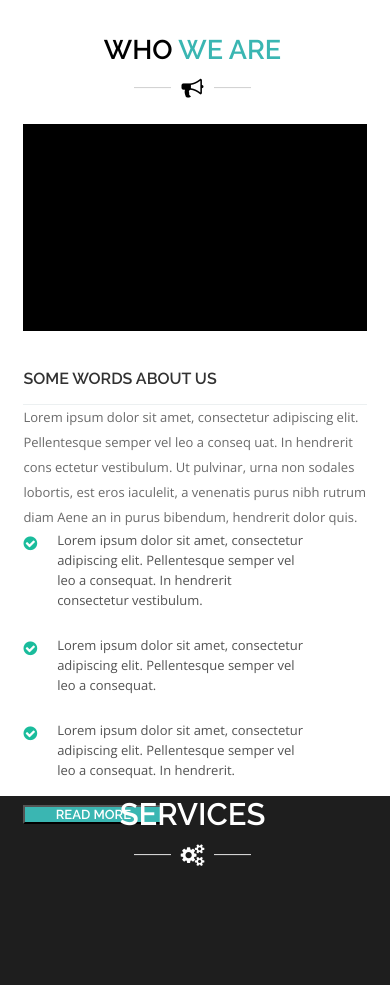
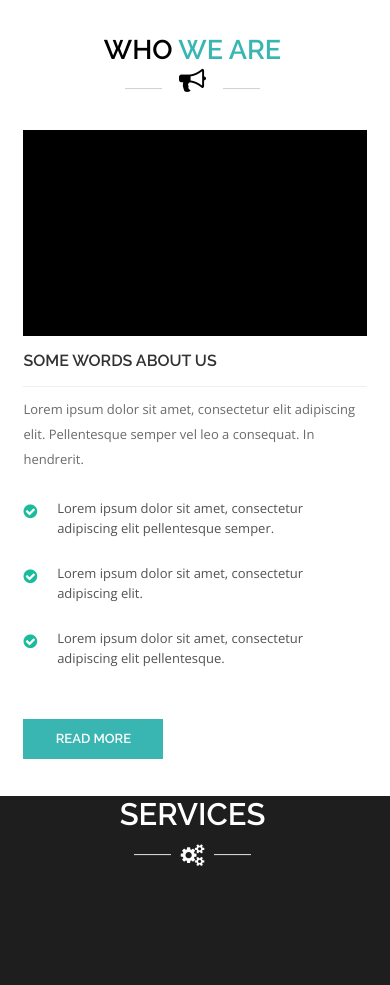
Before and after one commit to SnowFlake15/5.personal-project-scss, a plain HTML site: page index.html in a window 390 px wide. Shown: the part 286-1271 px from the top of the page. Drawn offline with nearby package versions, Linux system fonts and the light colour scheme.

Commit message:
components 1,2,3

```diff
--- a/index.html
+++ b/index.html
@@ -37,6 +37,8 @@
 
         </div>
         <div class="component2">
+            <!-- <div class="component2img"> -->
+
 
                 <div>
                     <button class="butleft"><i class="fa  fa-angle-left"></i></button>
@@ -60,7 +62,7 @@
                     <button class="butright"><i class="fa  fa-angle-right"></i></button>
                 </div>
 
-
+            <!-- </div> -->
         </div>
         <div class="component3">
             <div class="content">
@@ -77,7 +79,6 @@
                         <div class="comp3head">SOME WORDS ABOUT US</div>
                         <div class="comp3parag">Lorem ipsum dolor sit amet, consectetur adipiscing elit. Pellentesque semper vel leo a consequat. In hendrerit consectetur vestibulum. Ut pulvinar, urna non sodales lobortis, est eros iacul elit, a venenatis purus nibh rutrum diam.</div>
                         <div class="comp4">
-
                             <div class="news">
                                 <div  class="comp41">
                                     <div  class="comp41img"><i class="fa fa-gear"></i></div>
@@ -112,6 +113,7 @@
                         </div>
                     </div>
                 </div>
+
                     <div class="contentAbout11"></div>
                     <div class="contentAbout21">
 
@@ -119,7 +121,7 @@
                             <div class="comp31head">SOME WORDS ABOUT US</div>
                             <div class="comp32parag">Lorem ipsum dolor sit amet, consectetur adipiscing elit. Pellentesque semper vel leo a conseq uat. In hendrerit cons ectetur vestibulum. Ut pulvinar, urna non sodales lobortis, est eros iaculelit, a venenatis purus nibh rutrum diam Aene
                                 an in purus bibendum, hendrerit dolor quis.</div>
-                        <div><ul>
+                            <div class="comp3list"><ul>
                                 <div class="li1">
                                     <i class="fa fa-check-circle"></i><li> Lorem ipsum dolor sit amet, consectetur adipiscing elit. Pellentesque semper vel leo a consequat. In hendrerit consectetur vestibulum. </li>
                                 </div>
@@ -136,12 +138,39 @@
                         </div>
 
                     </div>
+
+                <div class="contentAbout211">
+                    <div class="contentAbout111"></div>
+                    <div class="contentAbout221">
+                        <div class="comp311head">SOME WORDS ABOUT US</div>
+                        <div  class="comp311body">
+                        <div class="comp321parag">Lorem ipsum dolor sit amet, consectetur elit adipiscing elit. Pellentesque semper vel leo a consequat. In hendrerit.</div>
+                        <div class="comp31list"><ul>
+                            <div class="li1">
+                                <i class="fa fa-check-circle"></i><li> Lorem ipsum dolor sit amet, consectetur adipiscing elit pellentesque semper. </li>
+                            </div>
+                            <div class="li1">
+                                <i class="fa fa-check-circle"></i><li> Lorem ipsum dolor sit amet, consectetur adipiscing elit. </li>
+                            </div>
+                            <div class="li1">
+                                <i class="fa fa-check-circle"></i><li> Lorem ipsum dolor sit amet, consectetur adipiscing elit pellentesque. </li>
+                            </div>
+                            <ul>
+
+                        </div>
+                            <button class="butRead1">READ MORE</button>
+                        </div>
+                    </div>
+
+                </div>
             </div>
         </div>
         <div class="component4">
             <div class="content2">
+                <!-- <img style="height: 100%;" src="images/component2/a0a3b5105448705.5f9ef9a33552d.jpg" alt=""> -->
                 <div>
                     <div class="contentHeader11"><div>SERVICES</div>
+
                         <div class="contentHeader22">
                             <img src="images/component3/Seperator.png" alt="">
                             <i class="fa fa-gears"></i>
@@ -156,6 +185,7 @@
                 </div>
             </div>
         </div>
+        <!-- <img  src="images/component2/a0a3b5105448705.5f9ef9a33552d.jpg" alt=""> -->
         <div class="component5"></div>
         <div class="component6"></div>
         <div class="component7"></div>
--- a/styles/components/component2/base.scss
+++ b/styles/components/component2/base.scss
@@ -2,18 +2,32 @@
     width: 100%;
     background-color: $lightBackground;
     color: $white;
-    background-image: url(../../../images/component2/a0a3b5105448705.5f9ef9a33552d.jpg);
+
     display: flex;
     justify-content: space-between;
     box-sizing: border-box;
     align-items: center;
 
 }
+// .component2img{
+    // background-image: url("../../../images/component2/a0a3b5105448705.5f9ef9a33552d.jpg");
+//     height: 100%;
+
+//     /* Center and scale the image nicely */
+//     background-position: center;
+//     background-repeat: no-repeat;
+//     background-size: cover;
+//     display: flex;
+//     justify-content: space-between;
+//     box-sizing: border-box;
+//     align-items: center;
+// }
 
 .caption{
     width: 714;
     height: 276px;
     margin-left: 20px;
+
     display: flex;
     justify-content: center;
     align-items: center;
--- a/styles/components/component3/base.scss
+++ b/styles/components/component3/base.scss
@@ -1,29 +1,11 @@
 .contentHeader{
-    font-size: 31px;
-    font-family: 'Raleway';
-    font-weight: 600;
-    display: flex;
-    flex-direction: column;
-    justify-content: space-around;
-    margin-right: 5px;
+    @include contentHeader();
     span{
         color: $green;
     }
-    i{
-        margin: 0px 10px;
-    }
-    text-align: center;
 }
-.contentHeader2{
-    display: flex;
-    align-items: center;
-    justify-content: center;
-    margin-top: 12px;
-    font-size: 22px;
+
+
+.content{
+    @include content();
 }
-.content{
-    margin: auto;
-    display: flex;
-    flex-direction: column;
-    justify-content: space-between;
-}
--- a/styles/components/component3/desktop-x-large.scss
+++ b/styles/components/component3/desktop-x-large.scss
@@ -1,5 +1,5 @@
 
-@media (min-width:1025px){
+@media (min-width:1025px) and (max-width: 1920px){
     .component3{
         width: 100%;
         height: 818px;
@@ -96,4 +96,19 @@
     .contentAbout21{
         display: none;
     }
+    .contentAbout211{
+        display: none;
+    }
+    .contentAbout221{
+        display: none;
+    }
+    .comp311head{
+        display: none;
+    }
+    .comp321parag{
+        display: none;
+    }
+    .comp31list{
+        display: none;
+    }
 }
--- a/styles/components/component3/mobile.scss
+++ b/styles/components/component3/mobile.scss
@@ -13,14 +13,19 @@
     .contentAbout{
         display: none;
     }
-    .contentAbout21{
+    .contentAbout211{
+        height: 630px;
         display: flex;
         flex-direction: column;
         // padding-bottom: 10px;
         box-sizing: border-box;
         // justify-content: space-between;
     }
-    .contentAbout11{
+    .contentAboutt{
+        justify-content: none;
+        flex-direction: row;
+    }
+    .contentAbout111{
         width: 100%;
         margin: auto;
         background-color: black;
@@ -29,9 +34,16 @@
         height: 207px;
         // margin: auto;
     }
-    .contentAbout22{
+    .comp311body{
+        display: flex;
+        flex-direction: column;
+        justify-content: space-between;
+        height: 87%;
+        margin-top: 10px;
+    }
+    .contentAbout221{
         // width: 95%;
-        height: 405px;
+        height: 425px;
         display: flex;
         flex-direction: column;
         justify-content: space-between;
@@ -39,7 +51,7 @@
             list-style: none;
         }
     }
-    .comp31head{
+    .comp311head{
         font-size: 16px;
         font-family: 'Raleway';
         font-weight: 600;
@@ -47,7 +59,7 @@
         color: $headerGrey;
         border-bottom: 1px solid #ECF0F1;
     }
-    .comp32parag{
+    .comp321parag{
         font-size: 13px;
         font-family: 'Open Sans';
         color: $paraghraphGrey;
@@ -79,9 +91,25 @@
         font-weight: bold;
         font-size: 13px;
         width: 140px;
+        border: 0px;
         height: 40px;
     }
     .contentHeader{
         font-size: 27px;
     }
+    .contentAbout21{
+        display: none;
+    }
+    .contentAbout22{
+        display: none;
+    }
+    .comp31head{
+        display: none;
+    }
+    .comp32parag{
+        display: none;
+    }
+    .comp3list{
+        display: none;
+    }
 }
--- a/styles/components/component3/tablet.scss
+++ b/styles/components/component3/tablet.scss
@@ -80,7 +80,22 @@
         font-weight: bold;
         font-size: 13px;
         width: 140px;
-        border: 0;
+        border: 0px;
         height: 40px;
     }
+    .contentAbout211{
+        display: none;
+    }
+    .contentAbout221{
+        display: none;
+    }
+    .comp311head{
+        display: none;
+    }
+    .comp321parag{
+        display: none;
+    }
+    .comp31list{
+        display: none;
+    }
 }
```
Also changed, not shown: images/component4/Polygon.png (added), styles/build/index.css, 1 other file. Lines whose indentation alone changed are shown as unchanged.
